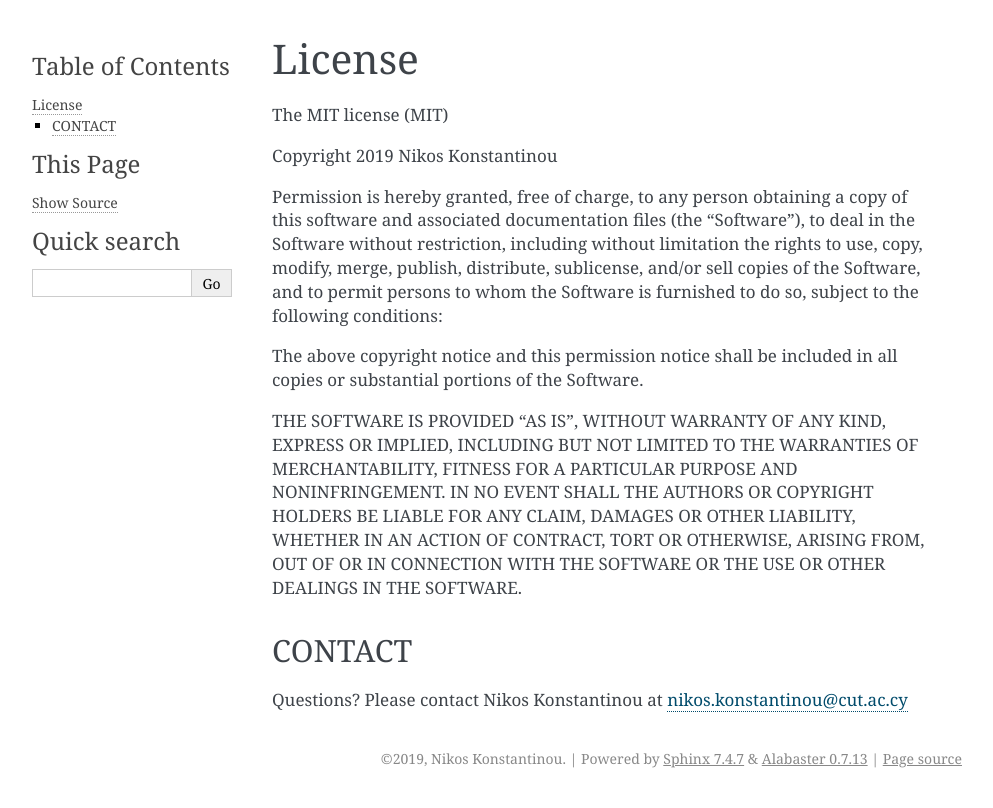
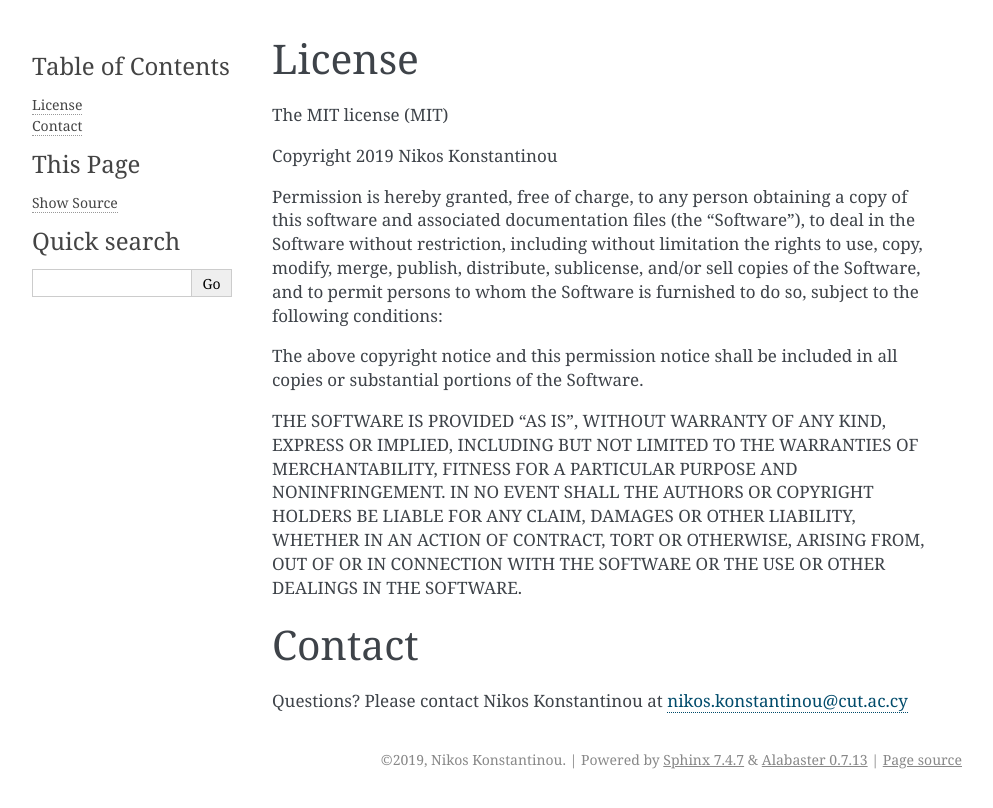
Before and after one commit to nkonstantinou/BaCS_lab_manual, a Sphinx documentation site: the page built from source/license.rst, in a window 1280 px wide. Shown: the top 808 px of the page, without its empty margins (148-1141 px from the left). Built offline with Sphinx 7.4.7, drawn with Linux system fonts in a browser that asks for light colours; pages that are not in the unit, such as notebooks, are missing from menus.

```diff
--- a/source/license.rst
+++ b/source/license.rst
@@ -11,6 +11,6 @@ The above copyright notice and this permission notice shall be included in all c
 
 THE SOFTWARE IS PROVIDED "AS IS", WITHOUT WARRANTY OF ANY KIND, EXPRESS OR IMPLIED, INCLUDING BUT NOT LIMITED TO THE WARRANTIES OF MERCHANTABILITY, FITNESS FOR A PARTICULAR PURPOSE AND NONINFRINGEMENT. IN NO EVENT SHALL THE AUTHORS OR COPYRIGHT HOLDERS BE LIABLE FOR ANY CLAIM, DAMAGES OR OTHER LIABILITY, WHETHER IN AN ACTION OF CONTRACT, TORT OR OTHERWISE, ARISING FROM, OUT OF OR IN CONNECTION WITH THE SOFTWARE OR THE USE OR OTHER DEALINGS IN THE SOFTWARE.
 
-CONTACT
-^^^^^^^
+Contact
+=======
 Questions? Please contact Nikos Konstantinou at nikos.konstantinou@cut.ac.cy
```
